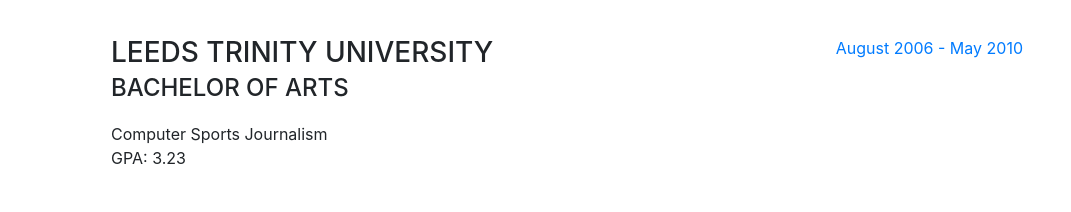
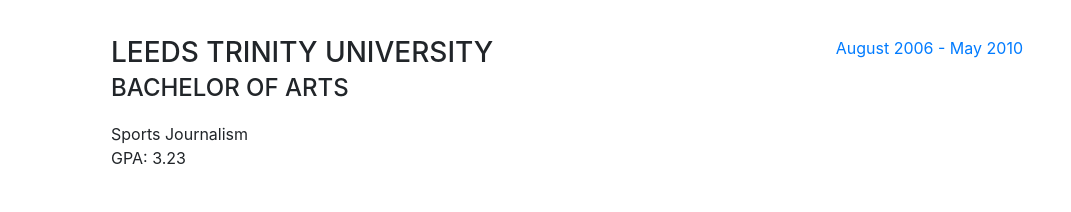
Before and after one commit to sambannister/sambannister.github.io, a website with bundled scripts: page index.html in a window 1280 px wide. Shown: the part 2140-2352 px from the top of the page, without its empty margins (209-1280 px from the left). Built offline with nearby package versions, Linux system fonts and the light colour scheme; a web font is replaced by a local one.

Commit message:
Update index.html

```diff
--- a/index.html
+++ b/index.html
@@ -151,7 +151,7 @@
             <div class="resume-content mr-auto">
               <h3 class="mb-0">Leeds Trinity University</h3>
               <div class="subheading mb-3">Bachelor of Arts</div>
-              <div>Computer Sports Journalism</div>
+              <div>Sports Journalism</div>
               <p>GPA: 3.23</p>
             </div>
             <div class="resume-date text-md-right">
```
